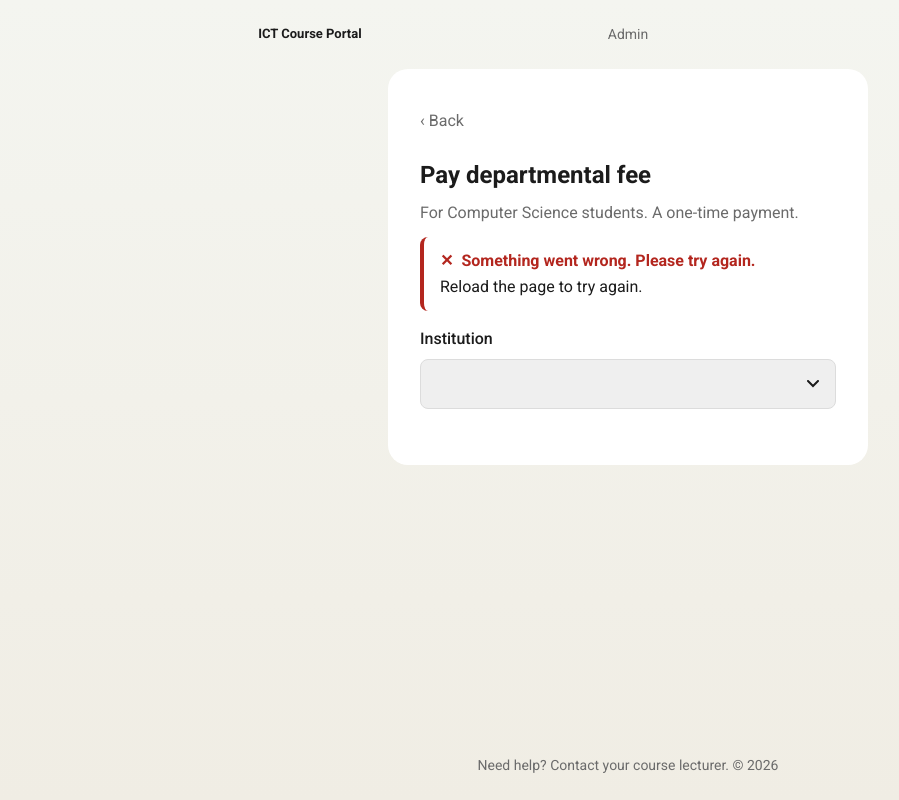
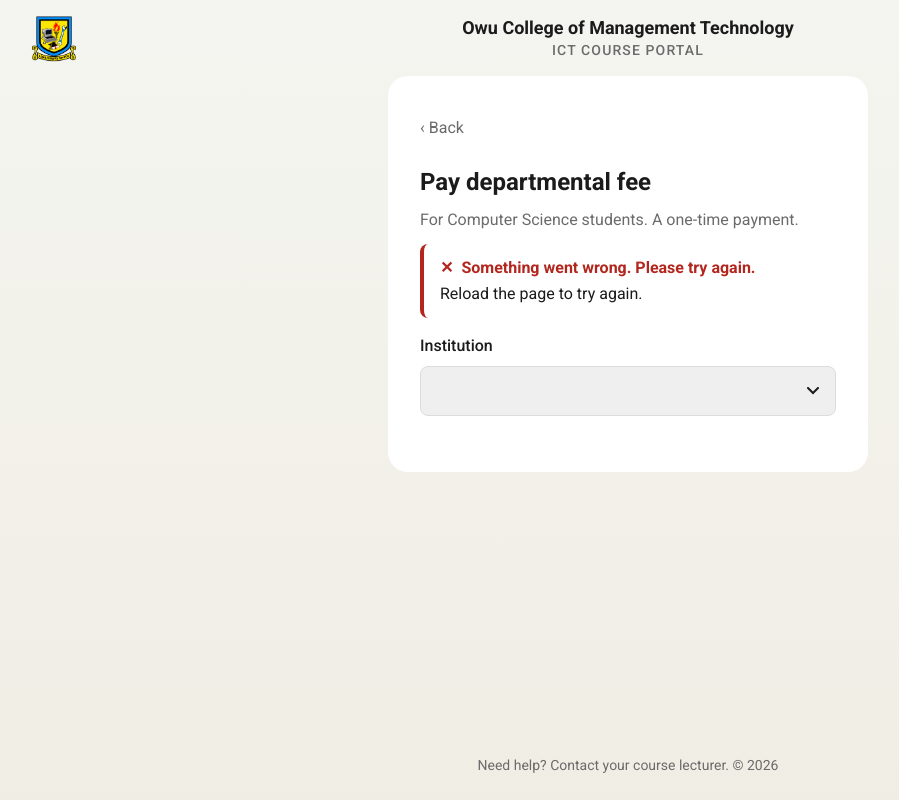
Before and after one commit to Popoeson/ictresourcecenter, a plain HTML site: page frontend/pay-departmental-fee.html in a window 1280 px wide. Shown: the whole page, without its empty margins (12-911 px from the left). Drawn offline with Linux system fonts and the light colour scheme; no server answers.

Commit message:
Update pay-departmental-fee.html

```diff
--- a/frontend/pay-departmental-fee.html
+++ b/frontend/pay-departmental-fee.html
@@ -12,8 +12,8 @@
 <body>
   <div class="page">
     <header class="site-header">
-      <a class="brand" href="/">ICT Course Portal</a>
-      <a class="header-link" href="/admin/login.html">Admin</a>
+      <a class="brand-logo-link" href="/" tabindex="-1" aria-hidden="true"><img class="brand-logo" src="/logo.png" alt="" width="52" height="52"></a>
+      <a class="brand" href="/"><span class="brand-school">Owu College of Management Technology</span><span class="brand-portal">ICT COURSE PORTAL</span></a>
     </header>
 
     <div class="sheet-page sheet-narrow">
```
